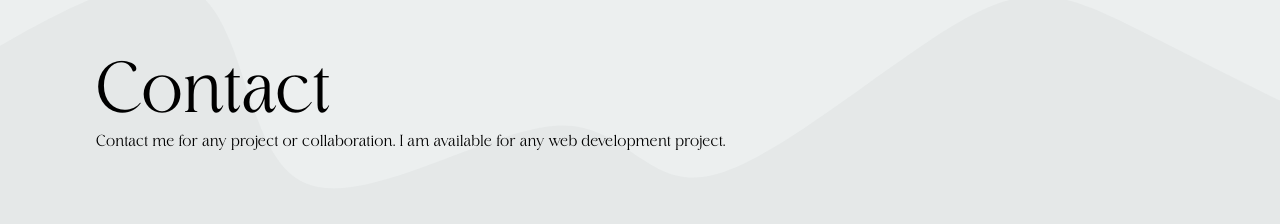
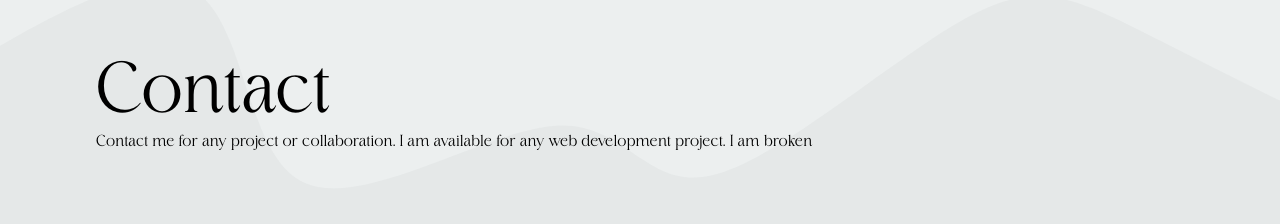
Before and after one commit to RandomStranger0/Portfolio, a Next.js app: page / in a window 1280 px wide. Shown: the part 3515-3739 px from the top of the page. Built offline with nearby package versions, Linux system fonts and the light colour scheme.

Commit message:
Update Contact.jsx

```diff
--- a/src/app/components/Contact.jsx
+++ b/src/app/components/Contact.jsx
@@ -22,7 +22,7 @@ const Contact = () => {
           <div>
             <span className="lg:text-left text-center w-full">
               Contact me for any project or collaboration. I am available for
-              any web development project.
+              any web development project. I am broken
             </span>
           </div>
         </div>
```
